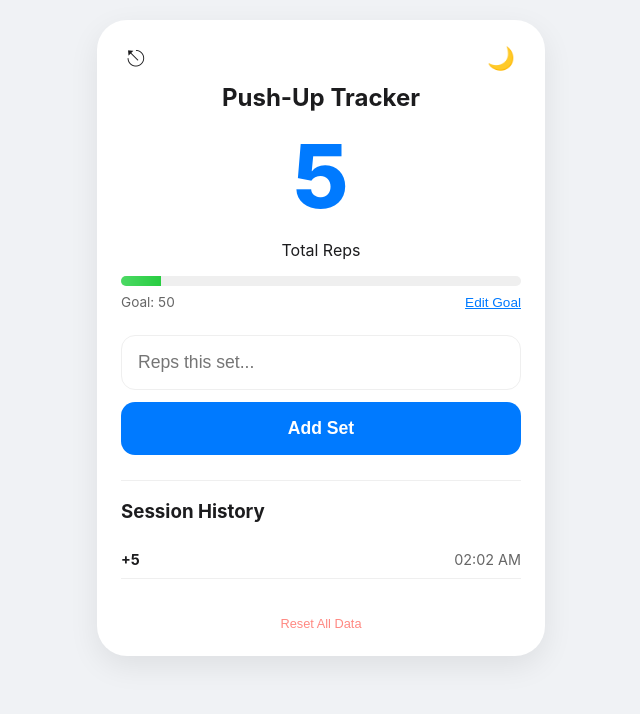
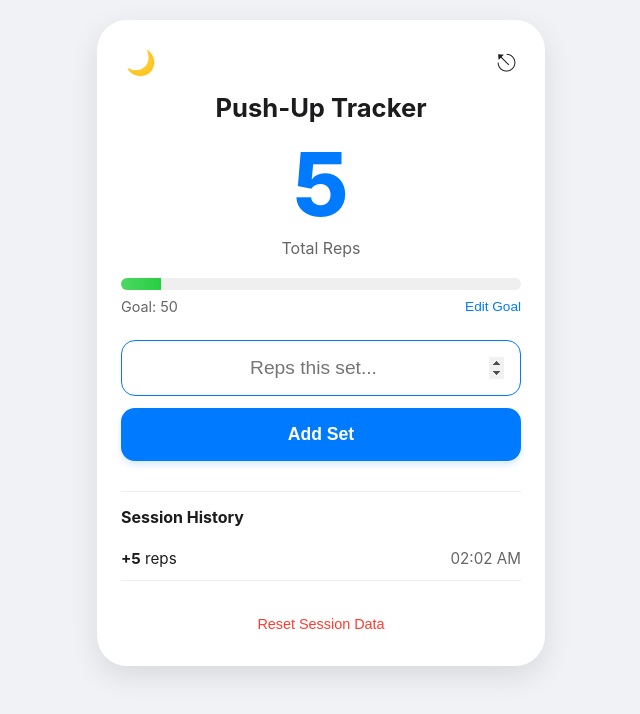
Before and after one commit to ChooRob/rep-tracker, a plain HTML site: page index.html in a window 1280 px wide. Both pictures are taken after typing "5" into the empty fields and a click on the button "Add Set". Shown: the whole page, without its empty margins (319-959 px from the left). Drawn offline with Linux system fonts and the light colour scheme.

Commit message:
Fixing code generation to be consistent

```diff
--- a/index.html
+++ b/index.html
@@ -5,15 +5,16 @@
     <meta name="viewport" content="width=device-width, initial-scale=1.0, maximum-scale=1.0, user-scalable=no">
     <meta name="apple-mobile-web-app-capable" content="yes">
     <meta name="apple-mobile-web-app-status-bar-style" content="black-translucent">
-    <title>Rep Tracker Pro</title>
+    <link rel="apple-touch-icon" href="icon.png">
+
+    <title>Rep Tracker</title>
     <link rel="stylesheet" href="style.css">
-    <link rel="apple-touch-icon" href="icon.png">
 </head>
 <body>
     <div class="container">
         <div class="top-controls">
-            <button id="share-btn" class="icon-btn">⎋</button>
-            <button id="theme-toggle" class="icon-btn">🌙</button>
+            <button id="theme-toggle" class="icon-btn" aria-label="Toggle Theme">🌙</button>
+            <button id="share-btn" class="icon-btn" aria-label="Share Progress">⎋</button>
         </div>
 
         <h1>Push-Up Tracker</h1>
@@ -40,10 +41,11 @@
 
         <div class="history-section">
             <h3>Session History</h3>
-            <ul id="history-list"></ul>
+            <ul id="history-list">
+                </ul>
         </div>
 
-        <button id="reset-btn">Reset All Data</button>
+        <button id="reset-btn">Reset Session Data</button>
     </div>
 
     <audio id="success-sound" src="https://assets.mixkit.co/active_storage/sfx/2869/2869-preview.mp3" preload="auto"></audio>
--- a/script.js
+++ b/script.js
@@ -1,4 +1,4 @@
-// Elements
+// 1. DOM Elements
 const repCountDisplay = document.getElementById('rep-count');
 const repInput = document.getElementById('rep-input');
 const addBtn = document.getElementById('add-btn');
@@ -11,82 +11,113 @@ const themeToggle = document.getElementById('theme-toggle');
 const shareBtn = document.getElementById('share-btn');
 const successSound = document.getElementById('success-sound');
 
-// State
+// 2. State Management (Load from Storage)
 let totalReps = Number(localStorage.getItem('savedReps')) || 0;
 let dailyGoal = Number(localStorage.getItem('dailyGoal')) || 50;
 let history = JSON.parse(localStorage.getItem('repHistory')) || [];
 
-// Initialize
-updateUI();
-initTheme();
-
-function updateUI() {
-    repCountDisplay.textContent = totalReps;
-    goalDisplay.textContent = dailyGoal;
-
-    // Progress Calculation
-    let pct = Math.min((totalReps / dailyGoal) * 100, 100);
-    progressBar.style.width = pct + "%";
-    progressBar.style.background = totalReps >= dailyGoal ? "#FFD700" : "linear-gradient(90deg, #4cd964, #28cd41)";
-
-    // History Rendering
-    historyList.innerHTML = '';
-    history.slice().reverse().forEach(item => {
-        const li = document.createElement('li');
-        li.className = 'history-item';
-        li.innerHTML = `<span><strong>+${item.amount}</strong></span> <span style="color:var(--text-sub)">${item.time}</span>`;
-        historyList.appendChild(li);
-    });
-}
-
-// Logic
-addBtn.addEventListener('click', () => {
-    const val = parseInt(repInput.value);
-    if (val > 0) {
-        successSound.currentTime = 0;
-        successSound.play().catch(() => {}); // Catch browser block
-
-        totalReps += val;
-        const time = new Date().toLocaleTimeString([], { hour: '2-digit', minute: '2-digit' });
-        history.push({ amount: val, time: time });
-
-        localStorage.setItem('savedReps', totalReps);
-        localStorage.setItem('repHistory', JSON.stringify(history));
-
-        updateUI();
-        repInput.value = '';
-    }
-});
-
-// Theme Logic
-function initTheme() {
-    const saved = localStorage.getItem('theme') || (window.matchMedia('(prefers-color-scheme: dark)').matches ? 'dark' : 'light');
-    setTheme(saved);
-}
-
-function setTheme(theme) {
+// 3. Theme Initialization & Logic
+function applyTheme(theme) {
     document.documentElement.setAttribute('data-theme', theme);
     localStorage.setItem('theme', theme);
     themeToggle.textContent = theme === 'light' ? '🌙' : '☀️';
 }
 
+const savedTheme = localStorage.getItem('theme') ||
+    (window.matchMedia('(prefers-color-scheme: dark)').matches ? 'dark' : 'light');
+applyTheme(savedTheme);
+
 themeToggle.addEventListener('click', () => {
-    const current = document.documentElement.getAttribute('data-theme');
-    setTheme(current === 'light' ? 'dark' : 'light');
+    const currentTheme = document.documentElement.getAttribute('data-theme');
+    applyTheme(currentTheme === 'light' ? 'dark' : 'light');
 });
 
-// Extras
+// 4. Core UI Updater Function
+function updateUI() {
+    // Update text
+    repCountDisplay.textContent = totalReps;
+    goalDisplay.textContent = dailyGoal;
+
+    // Update progress bar
+    let percentage = (totalReps / dailyGoal) * 100;
+    if (percentage > 100) percentage = 100;
+    progressBar.style.width = percentage + "%";
+
+    if (totalReps >= dailyGoal) {
+        progressBar.style.background = "#FFD700"; // Gold when goal hit
+    } else {
+        progressBar.style.background = "linear-gradient(90deg, #4cd964, #28cd41)";
+    }
+
+    // Render history
+    historyList.innerHTML = '';
+    history.slice().reverse().forEach(item => {
+        const li = document.createElement('li');
+        li.className = 'history-item';
+        li.innerHTML = `
+            <span><strong>+${item.amount}</strong> reps</span>
+            <span class="history-time">${item.time}</span>
+        `;
+        historyList.appendChild(li);
+    });
+}
+
+// Initial UI render on load
+updateUI();
+
+// 5. App Interactions
+addBtn.addEventListener('click', () => {
+    const value = parseInt(repInput.value);
+
+    if (!isNaN(value) && value > 0) {
+        // Play sound
+        successSound.currentTime = 0;
+        successSound.play().catch(e => console.log("Sound ready on next click"));
+
+        // Update Data
+        totalReps += value;
+        const timeString = new Date().toLocaleTimeString([], { hour: '2-digit', minute: '2-digit' });
+        history.push({ amount: value, time: timeString });
+
+        // Save Data
+        localStorage.setItem('savedReps', totalReps);
+        localStorage.setItem('repHistory', JSON.stringify(history));
+
+        // Refresh UI
+        updateUI();
+        repInput.value = '';
+        repInput.focus();
+    }
+});
+
 setGoalBtn.addEventListener('click', () => {
-    const n = prompt("New daily goal:", dailyGoal);
-    if (n > 0) { dailyGoal = parseInt(n); localStorage.setItem('dailyGoal', dailyGoal); updateUI(); }
+    const newGoal = prompt("What is your new daily goal?", dailyGoal);
+    if (newGoal && !isNaN(newGoal) && newGoal > 0) {
+        dailyGoal = parseInt(newGoal);
+        localStorage.setItem('dailyGoal', dailyGoal);
+        updateUI();
+    }
 });
 
 shareBtn.addEventListener('click', () => {
-    const msg = `🔥 Just hit ${totalReps} reps! Current goal: ${dailyGoal}. Tracker by Gemini.`;
-    if (navigator.share) navigator.share({ title: 'Workout', text: msg });
-    else alert(msg);
+    const text = `🔥 I just crushed ${totalReps} reps! My daily goal is ${dailyGoal}.`;
+    if (navigator.share) {
+        navigator.share({
+            title: 'My Workout Progress',
+            text: text,
+            url: window.location.href
+        });
+    } else {
+        alert(text); // Fallback if browser doesn't support sharing
+    }
 });
 
 resetBtn.addEventListener('click', () => {
-    if(confirm("Wipe all data?")) { localStorage.clear(); location.reload(); }
+    if(confirm("This will permanently delete your session history. Are you sure?")) {
+        totalReps = 0;
+        history = [];
+        localStorage.removeItem('savedReps');
+        localStorage.removeItem('repHistory');
+        updateUI();
+    }
 });
--- a/style.css
+++ b/style.css
@@ -1,3 +1,4 @@
+/* 1. Theme Variables (The Master Colors) */
 :root {
     --bg-color: #f0f2f5;
     --card-bg: #ffffff;
@@ -8,14 +9,15 @@
 }
 
 [data-theme="dark"] {
-    --bg-color: #121212;
-    --card-bg: #1e1e1e;
+    --bg-color: #000000;
+    --card-bg: #1c1c1e;
     --text-main: #ffffff;
-    --text-sub: #b0b0b0;
-    --border-color: #333333;
+    --text-sub: #8e8e93;
+    --border-color: #38383a;
     --input-bg: #2c2c2e;
 }
 
+/* 2. Base & Body */
 body {
     font-family: -apple-system, BlinkMacSystemFont, "Segoe UI", Roboto, sans-serif;
     display: flex;
@@ -24,96 +26,186 @@ body {
     margin: 0;
     padding: 20px;
     transition: background-color 0.3s ease;
+    -webkit-font-smoothing: antialiased;
 }
 
 .container {
-    background: var(--card-bg);
+    background-color: var(--card-bg);
     color: var(--text-main);
     padding: 1.5rem;
     border-radius: 30px;
-    box-shadow: 0 10px 30px rgba(0,0,0,0.08);
+    box-shadow: 0 10px 30px rgba(0,0,0,0.1);
     width: 100%;
     max-width: 400px;
     text-align: center;
+    transition: background-color 0.3s ease, color 0.3s ease;
 }
 
-/* Header & Controls */
-.top-controls { display: flex; justify-content: space-between; margin-bottom: 10px; }
-.icon-btn { background: none; border: none; font-size: 1.4rem; cursor: pointer; color: var(--text-main); }
+/* 3. Header & Controls */
+.top-controls {
+    display: flex;
+    justify-content: space-between;
+    margin-bottom: 10px;
+}
 
-h1 { font-size: 1.5rem; margin: 0; }
+.icon-btn {
+    background: none;
+    border: none;
+    font-size: 1.5rem;
+    cursor: pointer;
+    color: var(--text-main);
+    padding: 5px;
+}
 
-/* Display */
+h1 {
+    color: var(--text-main);
+    font-size: 1.6rem;
+    margin-top: 0;
+}
+
+/* 4. Display & Progress Bar */
+.counter-display p {
+    color: var(--text-sub);
+    margin-top: 5px;
+}
+
 .counter-display #rep-count {
     font-size: 5.5rem;
     font-weight: 800;
-    color: #007AFF;
+    color: #007AFF; /* Apple Blue */
     display: block;
     line-height: 1;
-    margin: 20px 0;
+    margin: 10px 0;
 }
 
-/* Progress Bar */
+.goal-container { margin: 20px 0; }
+
 .progress-track {
     width: 100%;
-    height: 10px;
+    height: 12px;
     background-color: var(--border-color);
     border-radius: 10px;
     overflow: hidden;
     margin-bottom: 8px;
 }
+
 #progress-bar {
     width: 0%;
     height: 100%;
     background: linear-gradient(90deg, #4cd964, #28cd41);
-    transition: width 0.6s cubic-bezier(0.175, 0.885, 0.32, 1.2);
+    transition: width 0.5s ease-in-out, background 0.3s ease;
 }
-.goal-row { display: flex; justify-content: space-between; font-size: 0.85rem; color: var(--text-sub); }
 
-/* Inputs & Buttons */
-.input-group { display: flex; flex-direction: column; gap: 12px; margin: 25px 0; }
+.goal-row {
+    display: flex;
+    justify-content: space-between;
+    font-size: 0.9rem;
+    color: var(--text-sub);
+}
+
+.small-link {
+    background: none;
+    border: none;
+    color: #007AFF;
+    font-size: 0.85rem;
+    padding: 0;
+    cursor: pointer;
+}
+
+/* 5. Inputs & Buttons (iOS Styled) */
+.input-group {
+    display: flex;
+    flex-direction: column;
+    gap: 12px;
+    margin: 25px 0;
+}
 
 input {
     -webkit-appearance: none;
+    appearance: none;
     width: 100%;
     box-sizing: border-box;
     padding: 16px;
-    font-size: 1.1rem;
+    font-size: 1.2rem;
     background-color: var(--input-bg);
     color: var(--text-main);
     border: 1px solid var(--border-color);
     border-radius: 14px;
+    text-align: center;
+    transition: border-color 0.2s ease, background-color 0.3s ease;
+}
+
+input:focus {
+    outline: none;
+    border-color: #007AFF;
 }
 
 #add-btn {
     -webkit-appearance: none;
+    appearance: none;
+    width: 100%;
+    padding: 16px;
+    font-size: 1.1rem;
+    font-weight: 600;
+    border-radius: 14px;
     background-color: #007AFF;
     color: white;
-    padding: 16px;
-    border-radius: 14px;
-    font-size: 1.1rem;
-    font-weight: 600;
     border: none;
-    transition: transform 0.1s ease;
+    cursor: pointer;
+    transition: transform 0.1s ease, background-color 0.2s ease;
+    box-shadow: 0 4px 6px rgba(0, 122, 255, 0.15);
 }
 
-#add-btn:active { transform: scale(0.96); opacity: 0.9; }
+#add-btn:active {
+    transform: scale(0.96);
+    background-color: #005ecb;
+}
 
-/* History Section */
+/* 6. History Section */
 .history-section {
-    margin-top: 20px;
+    margin-top: 30px;
     text-align: left;
     border-top: 1px solid var(--border-color);
+    padding-top: 15px;
 }
-#history-list { list-style: none; padding: 0; max-height: 120px; overflow-y: auto; }
+
+.history-section h3 {
+    font-size: 1rem;
+    color: var(--text-main);
+    margin: 0 0 10px 0;
+}
+
+#history-list {
+    list-style: none;
+    padding: 0;
+    margin: 0;
+    max-height: 150px;
+    overflow-y: auto;
+}
+
 .history-item {
     display: flex;
     justify-content: space-between;
-    padding: 10px 0;
+    padding: 12px 0;
     border-bottom: 1px solid var(--border-color);
-    font-size: 0.9rem;
+    color: var(--text-main);
+    font-size: 0.95rem;
 }
 
-/* Utilities */
-.small-link { background: none; color: #007AFF; border: none; font-size: 0.85rem; text-decoration: underline; padding: 0; }
-#reset-btn { background: none; border: none; color: #ff3b30; margin-top: 20px; font-size: 0.8rem; opacity: 0.6; width: 100%; }
+.history-time {
+    color: var(--text-sub);
+}
+
+/* 7. Reset Button */
+#reset-btn {
+    -webkit-appearance: none;
+    background: none;
+    border: none;
+    color: #ff3b30;
+    font-size: 0.9rem;
+    font-weight: 500;
+    margin-top: 25px;
+    padding: 10px;
+    cursor: pointer;
+    width: 100%;
+}
```
